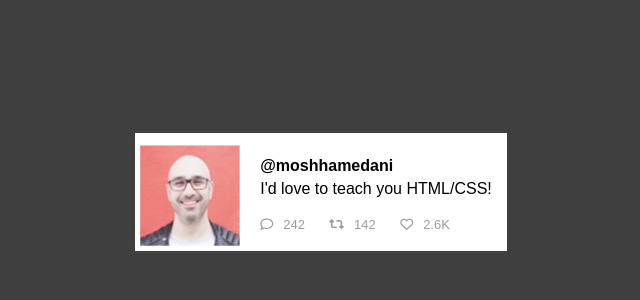
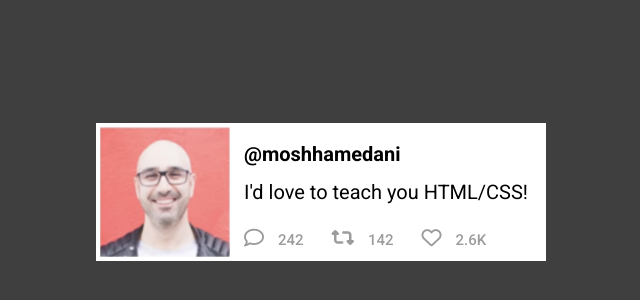
Before and after one commit to Nishikant2003/task2, a plain HTML site: page index.html in a window 1280 px wide. Shown: the part 208-508 px from the top of the page, without its empty margins (319-959 px from the left). Drawn offline with Linux system fonts and the light colour scheme.

Commit message:
Add files via upload

```diff
--- a/index.html
+++ b/index.html
@@ -10,15 +10,14 @@
 <body>
     <div class="flex-container">
         <div class="card">
-            <img src="mosh.png" alt="mosh" width="100">
+            <img src="mosh.png" alt="mosh" >
             <div class="card-text">
                     <div class="usertag">@moshhamedani</div>
                     <p>I'd love to teach you HTML/CSS!</p>
                     <div class="card-text2">
                         <span> <i class="fa-regular fa-comment"></i>242</span>
                         <span><i class="fa-solid fa-retweet"></i>142</span>
-                        <span><i class="fa-regular fa-heart"></i>2.6K
-                        </span>
+                        <span><i class="fa-regular fa-heart"></i>2.6K</span>
                 </div>
             </div>
         </div>
--- a/styles.css
+++ b/styles.css
@@ -1,9 +1,10 @@
+@import url('https://fonts.googleapis.com/css2?family=Roboto:ital,wght@0,100..900;1,100..900&display=swap');
 *{
     margin:0;
     padding:0;
 }
 html,body{
-    font-family: Arial, Helvetica, sans-serif;
+    font-family: 'Roboto';
     height: 100%;
     background-color:rgba(0, 0, 0,0.5);
 }
@@ -16,34 +17,43 @@ html,body{
 }
 .card{
     display: flex;
-    align-items: center;
-    gap: 20px;
+    align-items: flex-start;
+    gap: 14px;
     background-color: white;
-    padding: 5px;
+    padding:4px;
+    margin: 4px;
 }
-.card img{
-    margin-top: 7px;
-}
+
 .usertag{
+    font-size: 20px;
     font-weight: bold;
+    margin-bottom: 14px;
 }
 .card span{
     color:#9e9b9b;
-    font-size: small;
-
+    font-weight: 500;
 }
-
+.card img{
+    width: 130px;
+}
+.card p{
+    font-weight: 400;
+    font-size: 20px;
+}
 .card-text{
-    margin-right: 10px;
-    margin-top: 5px;
+    margin-right: 14px;
+    margin-top: 15px;
     display: flex;
     flex-direction: column;
-    gap:5px;
+}
+.card-text2{
+    margin-top: 24px;
 }
 .card-text2 i{
-    margin-top: 15px;
-    margin-right: 10px;
+    font-size: 20px;
+    margin-right: 14px;
 }
 .card-text2 span{
-    margin-right: 20px;
+    font-size: 15px;
+    margin-right: 24px;
 }
```
